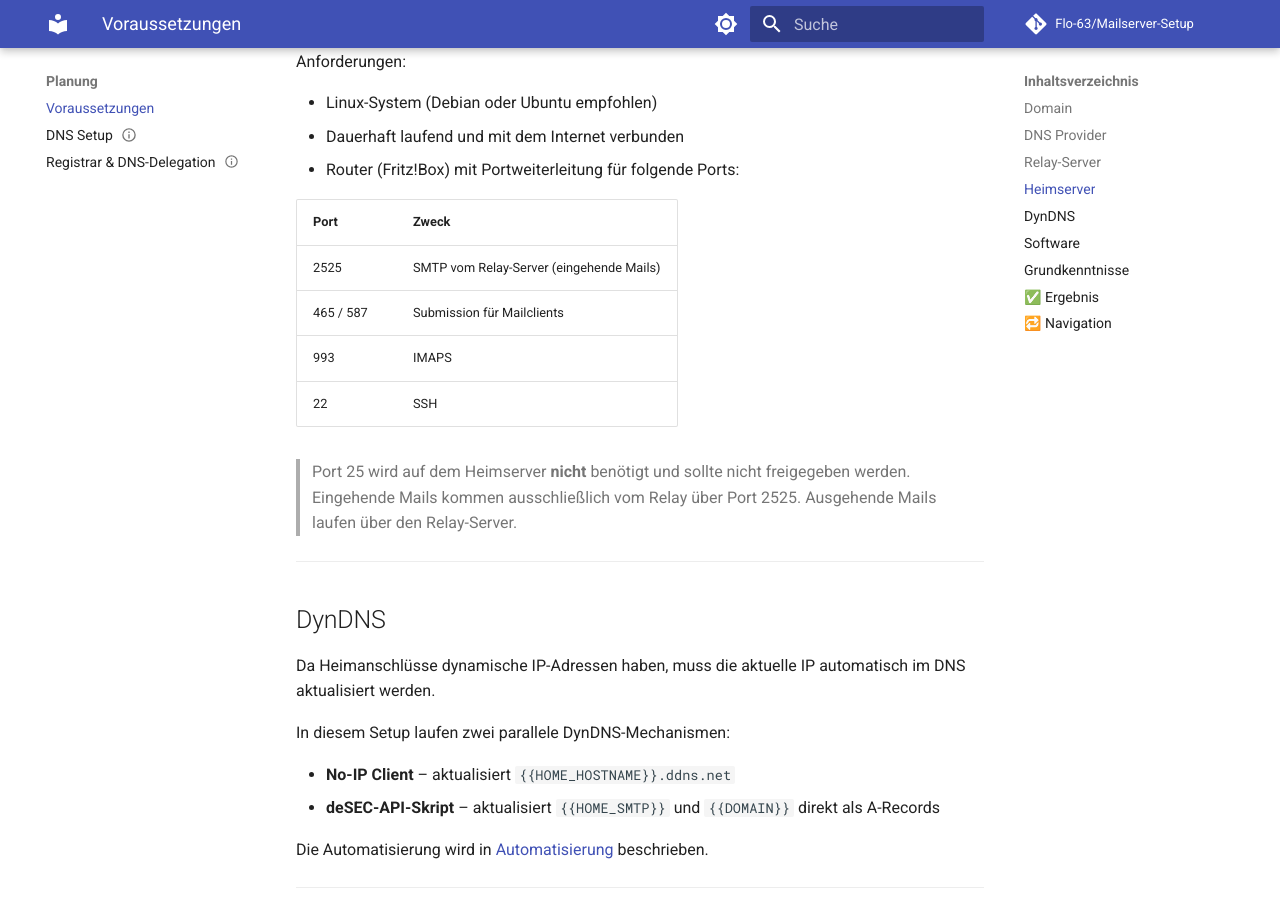
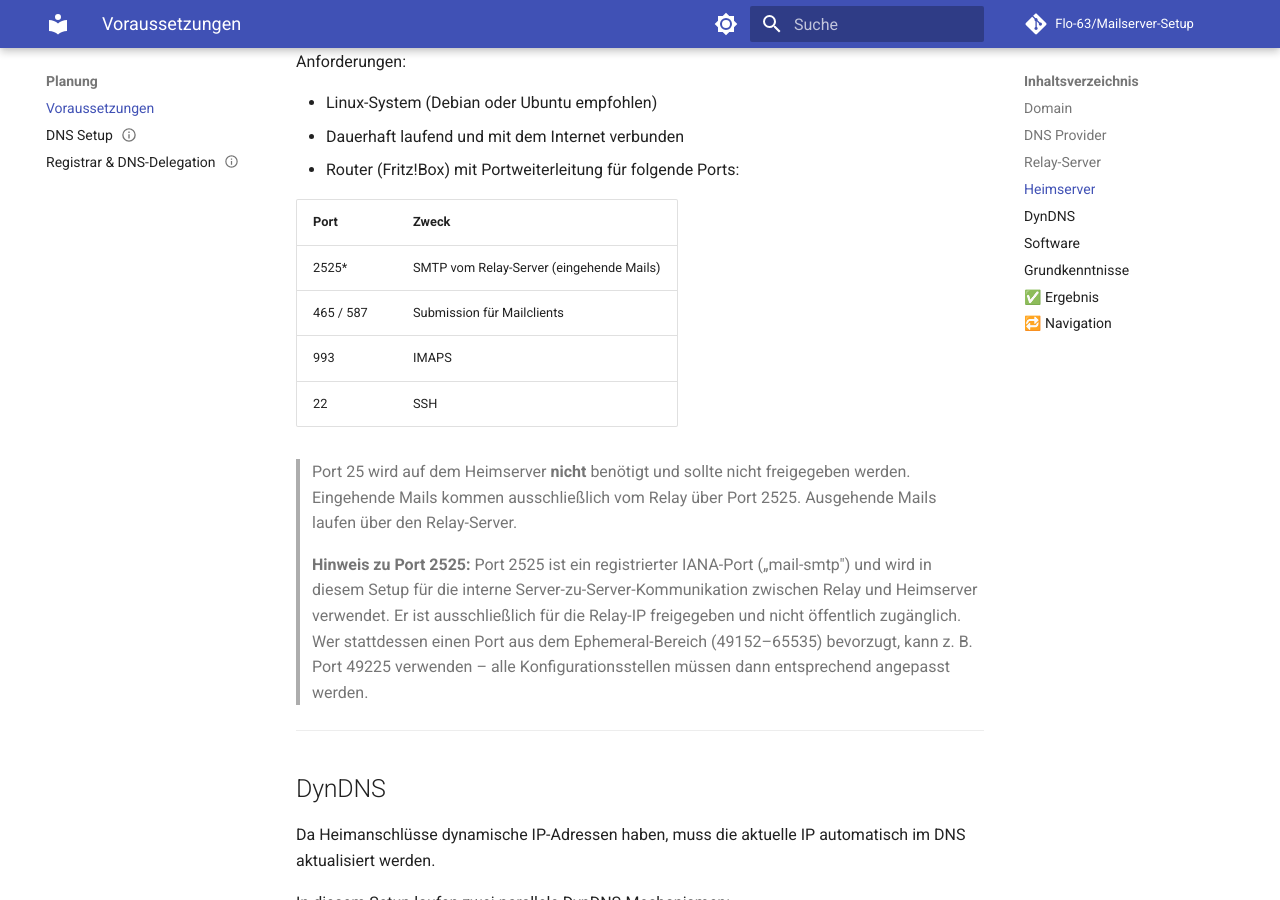
Before and after one commit to Flo-63/Mailserver-Setup, an MkDocs documentation site: the page built from docs/01_Planung/04_voraussetzungen.md, in a window 1280 px wide and 900 px high, scrolled down 1850 px. Built offline with MkDocs 1.6.1 and Material for MkDocs 9.7.7, drawn with Linux system fonts in a browser that asks for light colours; comment, search, counter and statistics services are not loaded.

Commit message:
Add note about port 2525 IANA registration

```diff
--- a/docs/01_Planung/04_voraussetzungen.md
+++ b/docs/01_Planung/04_voraussetzungen.md
@@ -71,14 +71,16 @@ Anforderungen:
 - Dauerhaft laufend und mit dem Internet verbunden
 - Router (Fritz!Box) mit Portweiterleitung für folgende Ports:
 
-| Port | Zweck |
-|---|---|
-| 2525 | SMTP vom Relay-Server (eingehende Mails) |
-| 465 / 587 | Submission für Mailclients |
-| 993 | IMAPS |
-| 22 | SSH |
+| Port      | Zweck                                    |
+| --------- | ---------------------------------------- |
+| 2525*     | SMTP vom Relay-Server (eingehende Mails) |
+| 465 / 587 | Submission für Mailclients               |
+| 993       | IMAPS                                    |
+| 22        | SSH                                      |
 
 > Port 25 wird auf dem Heimserver **nicht** benötigt und sollte nicht freigegeben werden. Eingehende Mails kommen ausschließlich vom Relay über Port 2525. Ausgehende Mails laufen über den Relay-Server.
+
+> **Hinweis zu Port 2525:** Port 2525 ist ein registrierter IANA-Port („mail-smtp") und wird in diesem Setup für die interne Server-zu-Server-Kommunikation zwischen Relay und Heimserver verwendet. Er ist ausschließlich für die Relay-IP freigegeben und nicht öffentlich zugänglich. Wer stattdessen einen Port aus dem Ephemeral-Bereich (49152–65535) bevorzugt, kann z. B. Port 49225 verwenden – alle Konfigurationsstellen müssen dann entsprechend angepasst werden.
 
 ---
 
```
Also changed, not shown: docs/02_Infrastruktur/06_relay_server.md (+14 -13 lines).
